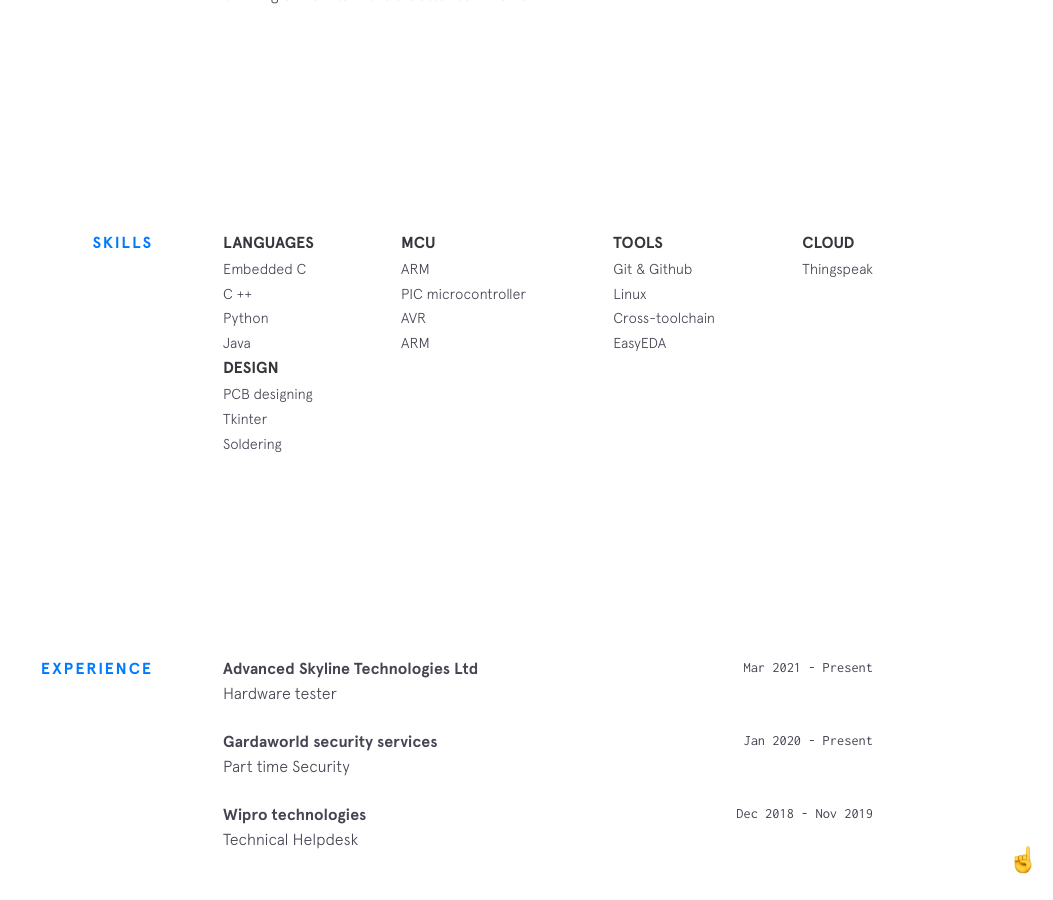
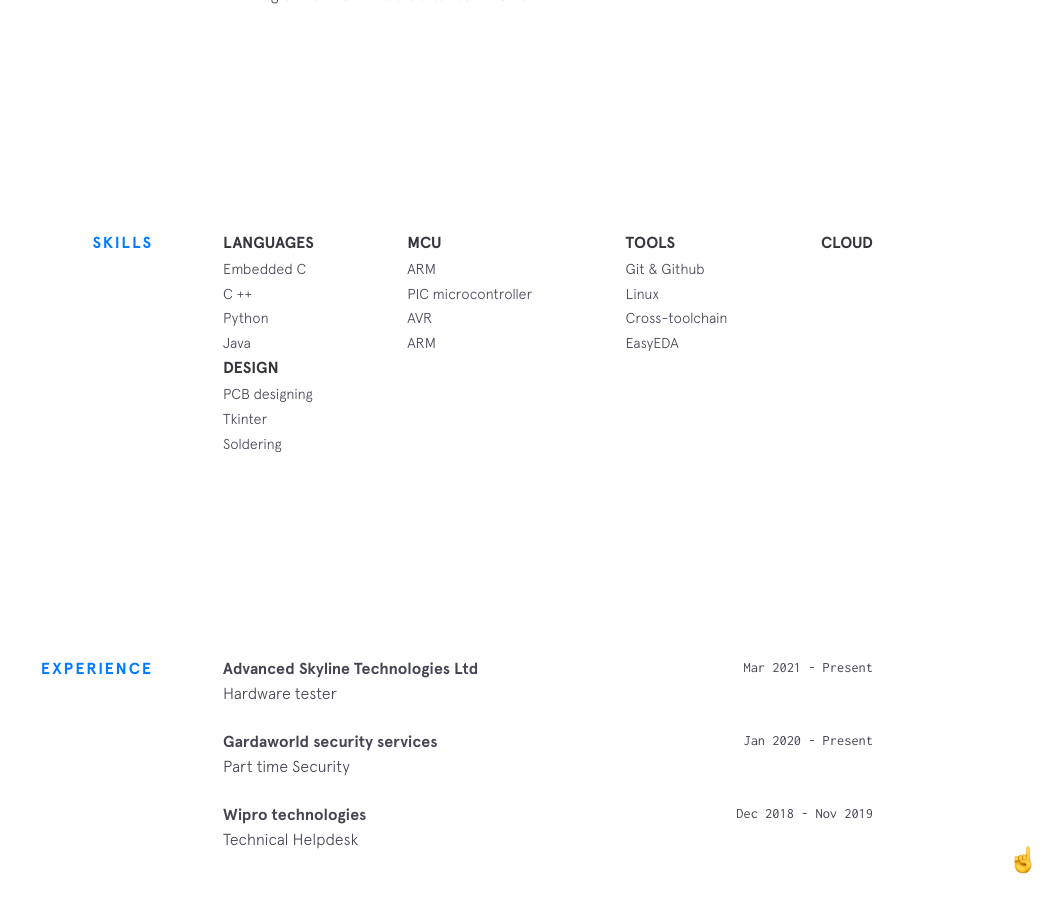
Before and after one commit to gov466/gov466.github.io, a Jekyll site: the page built from index.html, in a window 1280 px wide and 900 px high, scrolled down 1287 px. Shown: the whole window, without its empty margins (227-1280 px from the left). Built offline with Jekyll 4.4.1, drawn with Linux system fonts in a browser that asks for light colours; nearby versions of some CDN libraries.

Commit message:
Update skills.yml

```diff
--- a/_data/skills.yml
+++ b/_data/skills.yml
@@ -23,9 +23,6 @@
   - item: IDE- Eclipse
   - item: Project Management tool- Jira
 
-Cloud:
-  - item: Thingspeak
-
 design:
   - item: PCB designing
   - item: Tkinter
```
